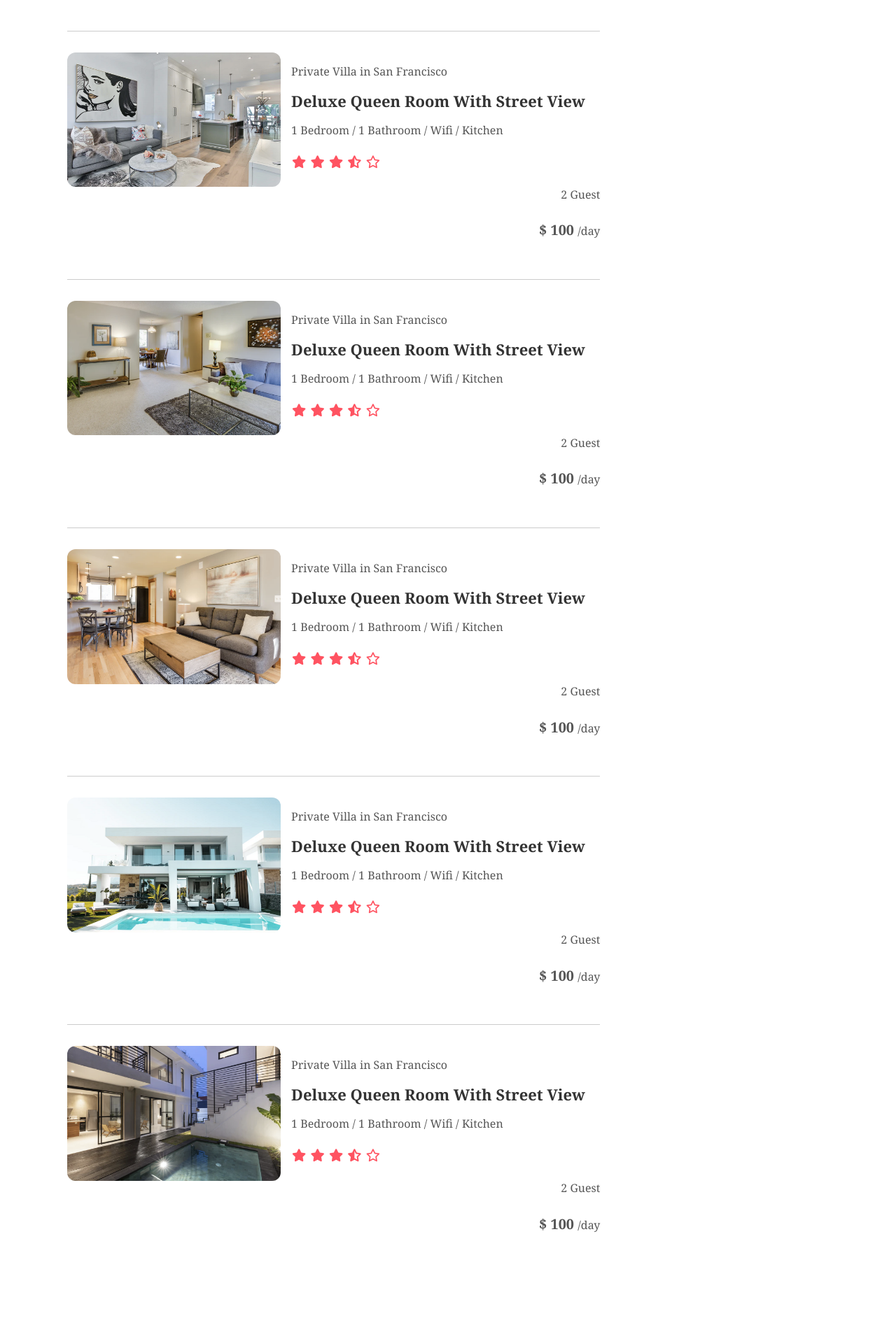
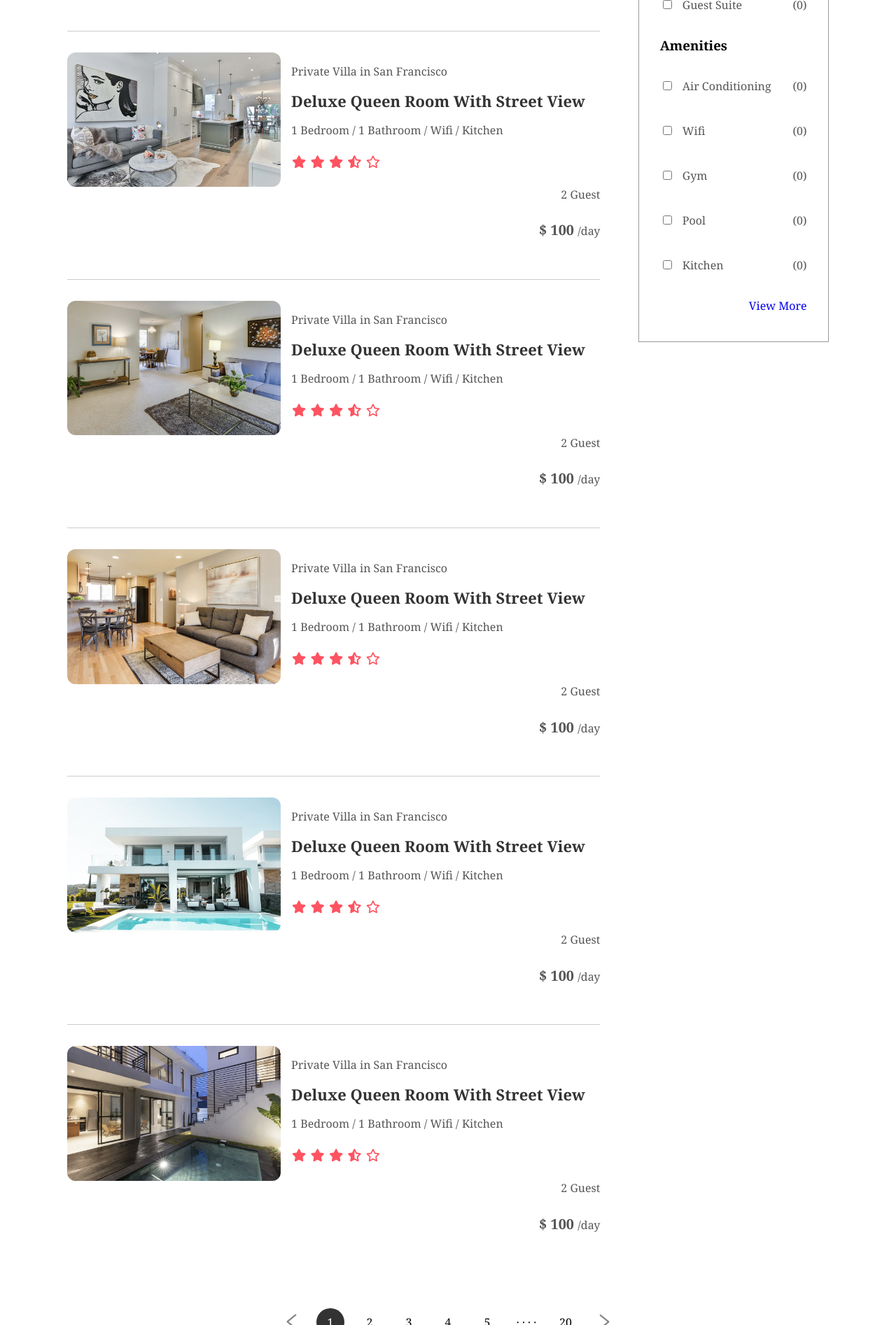
Before and after one commit to AlvinWong7896/bnb, a plain HTML site: page listing.html in a window 1280 px wide. Shown: the part 616-2510 px from the top of the page at 70% size. Drawn offline with Linux system fonts and the light colour scheme.

Commit message:
added filters at right sidebar

```diff
--- a/listing.html
+++ b/listing.html
@@ -148,7 +148,48 @@
 
             </div>
 
-            <div class="right-col"></div>
+            <div class="right-col">
+                <div class="sidebar">
+                    <h2>Select Filters</h2>
+                    <h3>Property Type</h3>
+                    <div class="filter"><input type="checkbox"><p>House</p> <span>(0)</span>
+                    </div>
+                    <div class="filter"><input type="checkbox"><p>Hostel</p> <span>(0)</span>
+                    </div>
+                    <div class="filter"><input type="checkbox"><p>Flat</p> <span>(0)</span>
+                    </div>
+                    <div class="filter"><input type="checkbox"><p>Villa</p> <span>(0)</span>
+                    </div>
+                    <div class="filter"><input type="checkbox"><p>Guest Suite</p> <span>(0)</span>
+                    </div>
+                    <h3>Amenities</h3>
+                    <div class="filter"><input type="checkbox"><p>Air Conditioning</p> <span>(0)</span>
+                    </div>
+                    <div class="filter"><input type="checkbox"><p>Wifi</p> <span>(0)</span>
+                    </div>
+                    <div class="filter"><input type="checkbox"><p>Gym</p> <span>(0)</span>
+                    </div>
+                    <div class="filter"><input type="checkbox"><p>Pool</p> <span>(0)</span>
+                    </div>
+                    <div class="filter"><input type="checkbox"><p>Kitchen</p> <span>(0)</span>
+                    </div>
+                    <div class="sidebar-link">
+                        <a href="#">View More</a>
+                    </div>
+                </div>
+            </div>
+        </div>
+
+        <div class="pagination">
+            <img src="images/arrow.png">
+            <span class="current">1</span>
+            <span>2</span>
+            <span>3</span>
+            <span>4</span>
+            <span>5</span>
+            <span>&middot; &middot; &middot; &middot;</span>
+            <span>20</span>
+            <img src="images/arrow.png" class="right-arrow">
         </div>
         <div class="footer">
             <a href="https://facebook.com"><i class="fa-brands fa-square-facebook"></i></a>
--- a/style.css
+++ b/style.css
@@ -480,3 +480,74 @@ nav .fa-bars{
 .right-col{
     flex-basis: 25%;
 }
+
+.sidebar{
+    border: 1px solid #999;
+    padding: 20px 30px;
+    margin-top: 30px;
+}
+
+.sidebar .h2{
+    font-weight: 500;
+}
+
+.sidebar .h3{
+    font-weight: 500;
+    margin: 20px 0 10px;
+}
+
+.filter{
+    display: flex;
+    align-items: center;
+    color: #555;
+    margin-bottom: 10px;
+}
+
+.filter p{
+    flex: 1;
+}
+
+.filter input{
+    margin-right: 15px;
+    cursor: pointer;
+}
+
+.sidebar-link{
+    text-align: right;
+    margin: 20px 0;
+}
+
+.sidebar-link a{
+    text-decoration: none;
+}
+
+.pagination{
+    display: flex;
+    align-items: center;
+    justify-content: center;
+    margin: 40px 0;
+}
+
+.pagination img{
+    width: 15px;
+    margin: 10px 20px;
+}
+
+.pagination span{
+    margin: 10px 8px;
+    width: 40px;
+    height: 40px;
+    line-height: 40px;
+    text-align: center;
+    border-radius: 50%;
+    cursor: pointer;
+}
+
+.pagination .current{
+    background: #333;
+    color: #fff;
+}
+
+.right-arrow{
+    transform: rotate(180deg);
+}
```
